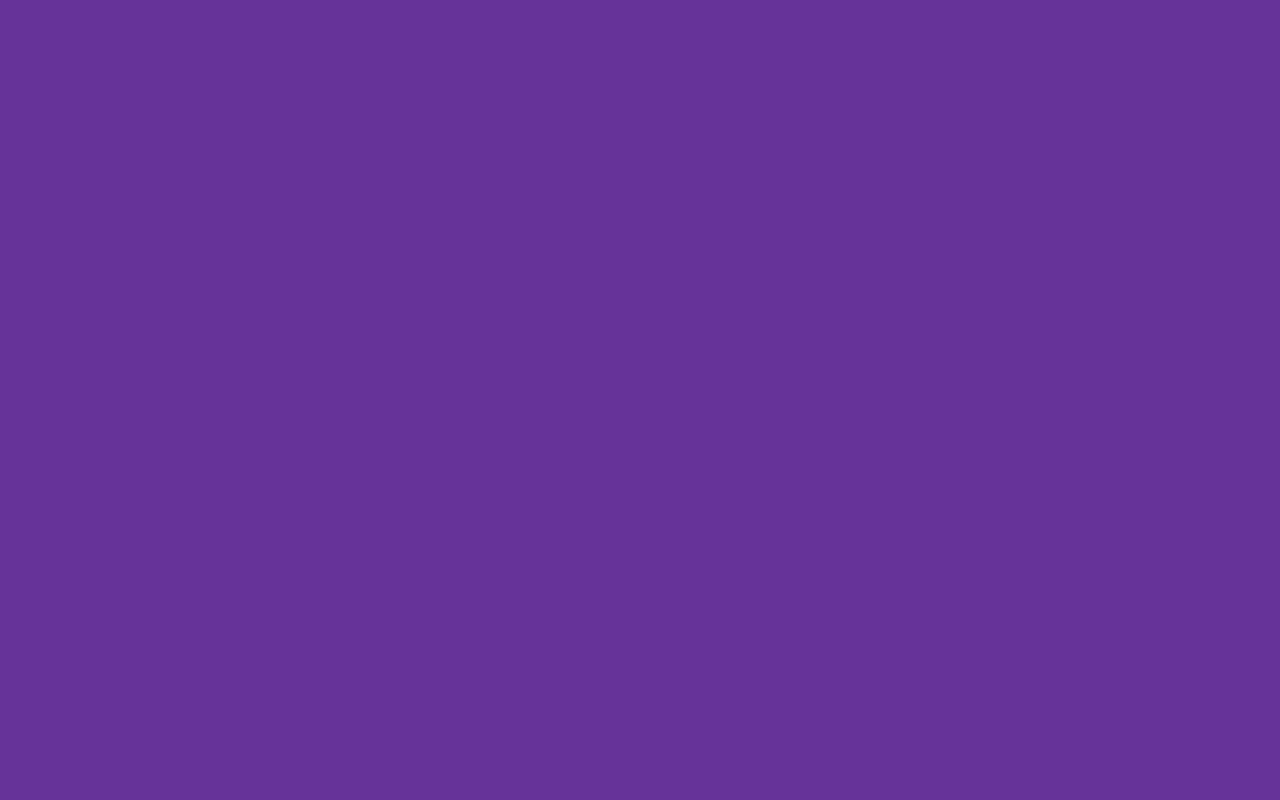
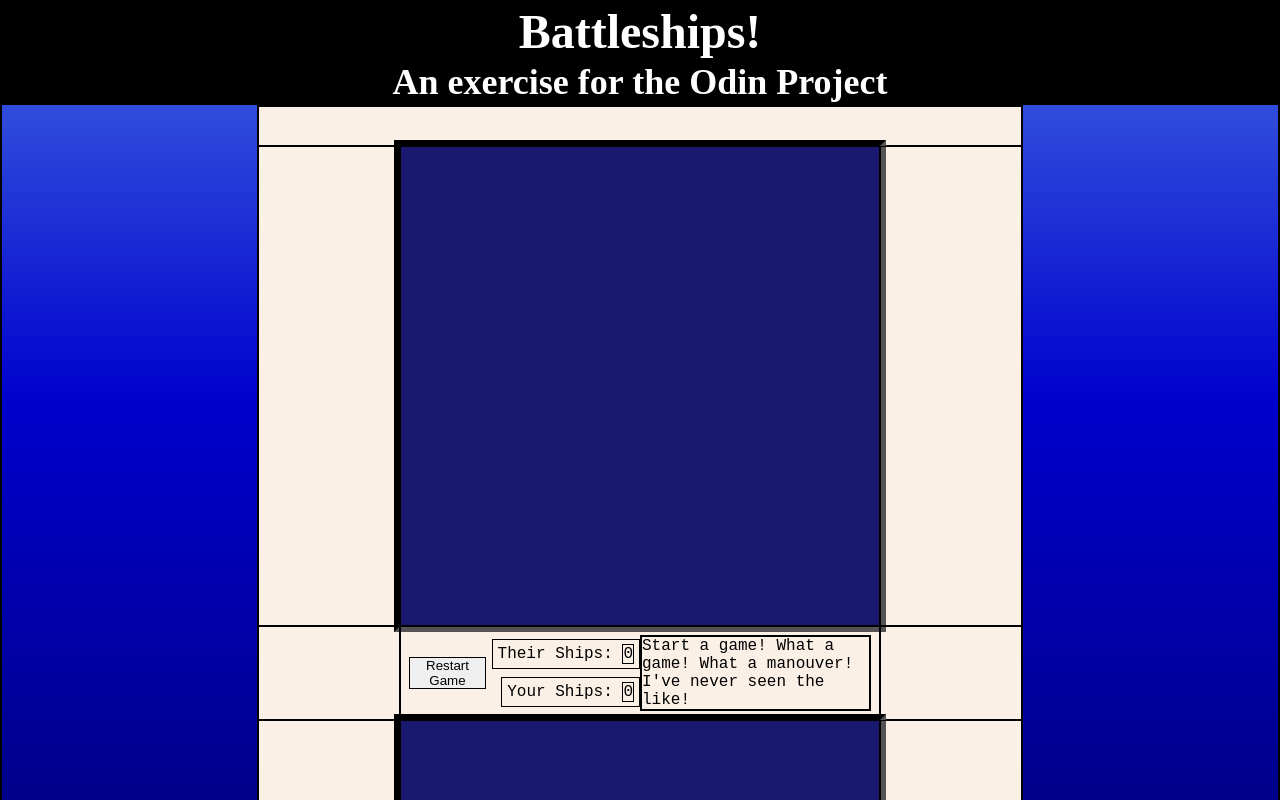
Before and after one commit to MichealMcErlean/odin-battleship, a website built with webpack: page src/template.html in a window 1280 px wide. Shown: the top 800 px of the page. Built offline with nearby package versions, Linux system fonts and the light colour scheme.

Commit message:
Basic HTML skeleton in place

```diff
--- a/src/styles.css
+++ b/src/styles.css
@@ -1,3 +1,130 @@
+* {
+  margin: 0;
+  padding: 0;
+  box-sizing: border-box;
+  border: 1px solid black;
+}
+
+:root {
+  font-size: 10px;
+}
+
 body {
-  background-color: rebeccapurple;
+  height: 100vh;
+  display: grid;
+  grid-template-rows: auto 1fr auto;
+  background-image: linear-gradient(royalblue, mediumblue, darkblue);
 }
+
+main {
+  background-color: linen;
+  font-family:'Courier New', Courier, monospace;
+  margin-left: clamp(200px, 20%, 300px);
+  margin-right: clamp(200px, 20%, 300px);
+  display: grid;
+  height: 100%;
+  grid-template-areas:
+      "buft buft buft"
+      "sd1 comp sd2"
+      "mid1 midP mid2"
+      "sd3 hum sd4"
+      "bufb bufb bufb";
+  grid-template-columns: 1fr 480px 1fr;
+  grid-template-rows: 40px auto auto auto  40px;
+}
+
+.computer-board,
+.player-board {
+  aspect-ratio: 1 / 1;
+  background-color: midnightblue;
+  outline: 6px inset black;
+
+}
+
+.computer-board {
+  grid-area: comp;
+  align-self: self-end;
+}
+
+.player-board {
+  grid-area: hum;
+}
+
+.buffer-top {
+  grid-area: buft;
+}
+
+.sidetl {
+  grid-area: sd1;
+}
+
+.sidetr {
+  grid-area: sd2;
+}
+
+.mid1 {
+  grid-area: mid1;
+}
+
+.midP {
+  grid-area: midP;
+  font-size: 1.6rem;
+  display: grid;
+  grid-template-areas:
+      "btn theirs msg"
+      "btn yours msg";
+  grid-template-rows: 1fr 1fr;
+  grid-template-columns: 1fr 2fr 3fr;
+  align-items:center;
+  padding: 8px;
+}
+
+.btn-restart {
+  grid-area: btn;
+}
+
+.p-theirs {
+  grid-area: theirs;
+  justify-self: right;
+  padding: 5px;
+}
+
+.p-yours {
+  grid-area: yours;
+  justify-self: right;
+  padding: 5px;
+}
+
+.d-msg {
+  grid-area: msg;
+  height: 100%;
+}
+
+p .msg {
+  height: 100%;
+  align-self: center;
+}
+
+.mid2 {
+  grid-area: mid2;
+}
+
+.sidebl {
+  grid-area: sd3;
+}
+
+.sidebr {
+  grid-area: sd4;
+}
+
+.buffer-bottom {
+  grid-area: bufb;
+}
+
+header,
+footer {
+  background-color: black;
+  color: white;
+  text-align: center;
+  font-size: 2.4rem;
+}
--- a/src/template.html
+++ b/src/template.html
@@ -3,9 +3,37 @@
 <head>
   <meta charset="UTF-8">
   <meta name="viewport" content="width=device-width, initial-scale=1.0">
-  <title>Document</title>
+  <title>Battleships!</title>
 </head>
 <body>
+  <header>
+    <h1>Battleships!</h1>
+    <h2>An exercise for the Odin Project</h2>
+  </header>
+  <main>
+    <div class="buffer-top"> </div>
+    <div class="sidetl"> </div>
+    <div class="computer-board"> </div>
+    <div class="sidetr"> </div>
 
+    <div class="mid1"> </div>
+    <div class="midP">
+      <button type="button" class="btn-restart">Restart Game</button>
+      <p class="p-theirs">Their Ships: <span class="num-theirs">0</span></p>
+      <p class="p-yours">Your Ships: <span class="num-yours">0</span></p>
+      <div class="d-msg">
+        <p class="msg">Start a game! What a game! What a manouver! I've never seen the like!</p>
+      </div>
+    </div>
+    <div class="mid2"> </div>
+
+    <div class="sidebl"> </div>
+    <div class="player-board"> </div>
+    <div class="sidebr"> </div>
+    <div class="buffer-bottom"> </div>
+  </main>
+  <footer>
+    <p>&copy; Micheal McErlean 2025.</p>
+  </footer>
 </body>
 </html>
```
